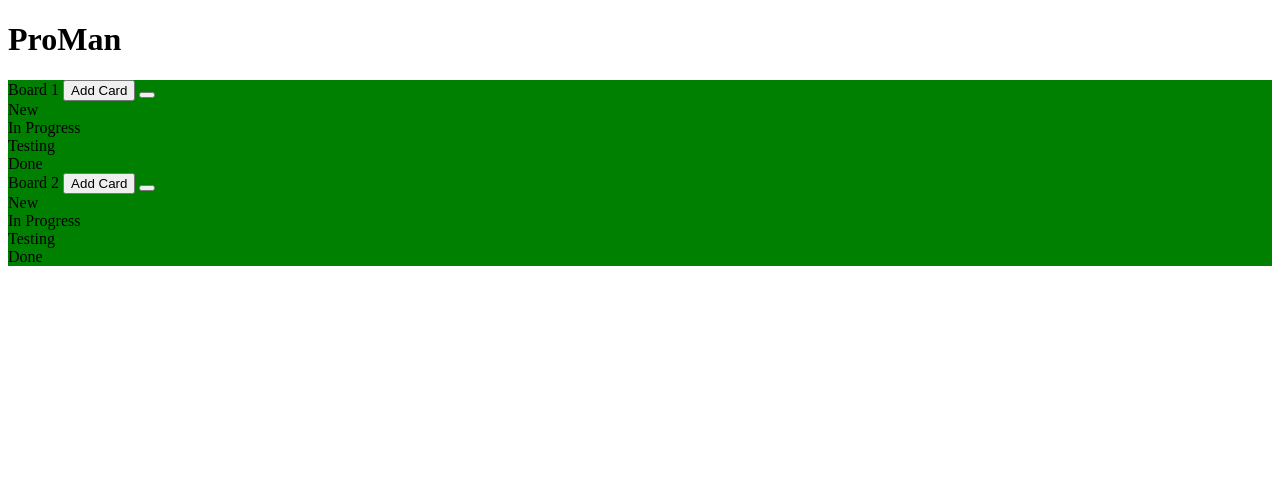
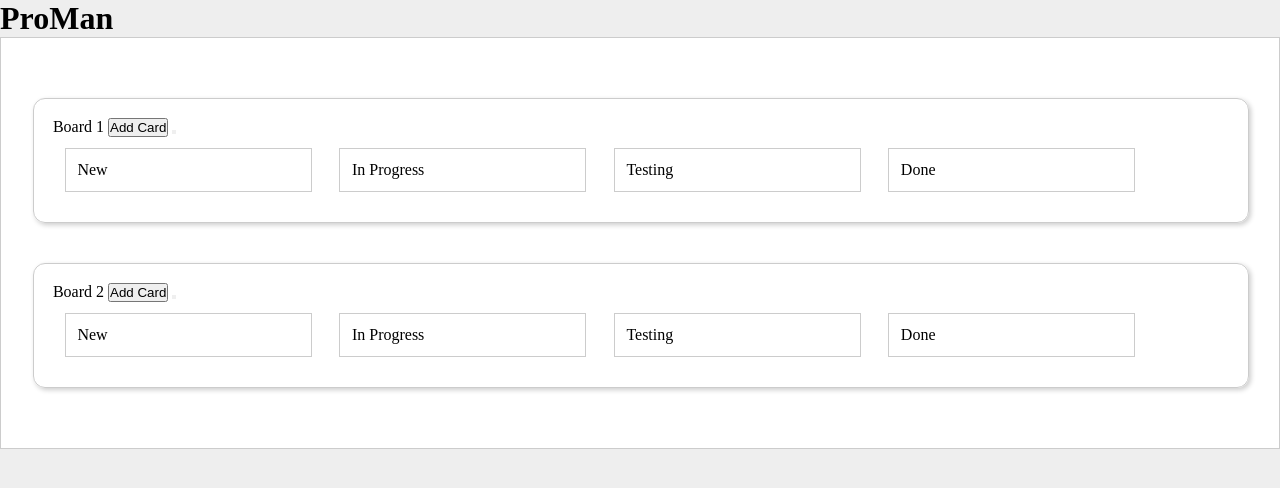
Before and after one commit to peterbarkoczi/Proman, a Flask app: page / in a window 1280 px wide. Shown: the top 488 px of the page. Run offline with Flask 2, Linux system fonts and the light colour scheme; parts of the project's set-up code (start-up, migrations or seed data) failed here and were passed over.

Commit message:
initial css

```diff
--- a/static/css/main.css
+++ b/static/css/main.css
@@ -1,3 +1,38 @@
+* {
+    padding: 0;
+    margin: 0;
+}
+
+body {
+    background: #eeeeee;
+}
+
 #boards {
-    background-color: green;
+    background-color: #ffffff;
+    border: 1px solid #cccccc;
+    padding: 20px;
 }
+
+.board {
+    display: block;
+    margin: 40px 1%;
+    padding: 1.5%;
+    border: 1px solid #cccccc;
+    border-radius: 12px;
+    box-sizing: content-box;
+    width: 95%;
+    box-shadow: 2px 2px 5px rgba(0, 0, 0, 0.2);
+}
+
+.card {
+
+}
+
+.board-column {
+    display: inline-block;
+    margin: 1%;
+    padding: 1%;
+    width: 21%;
+    border: 1px solid #cccccc;
+    box-sizing: border-box;
+}
```
